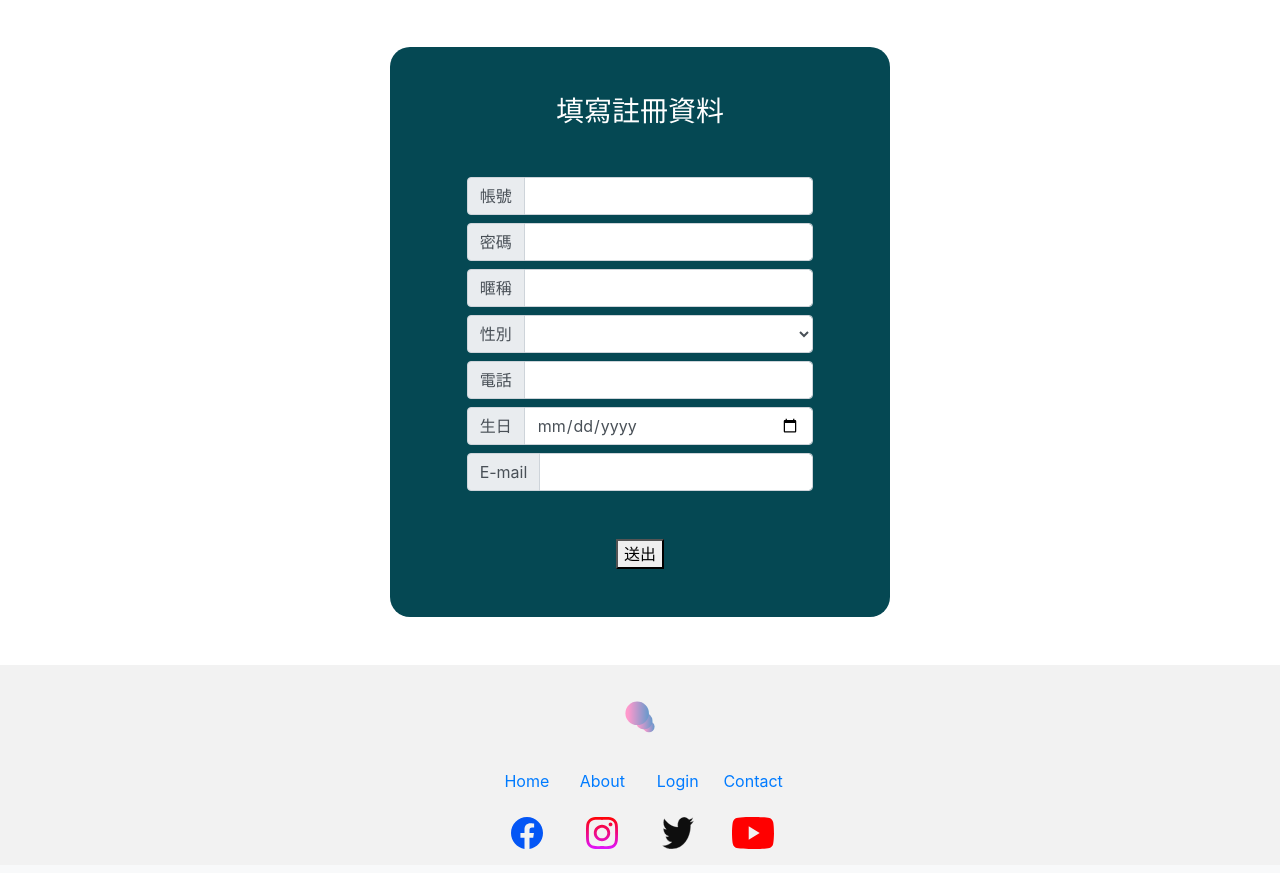
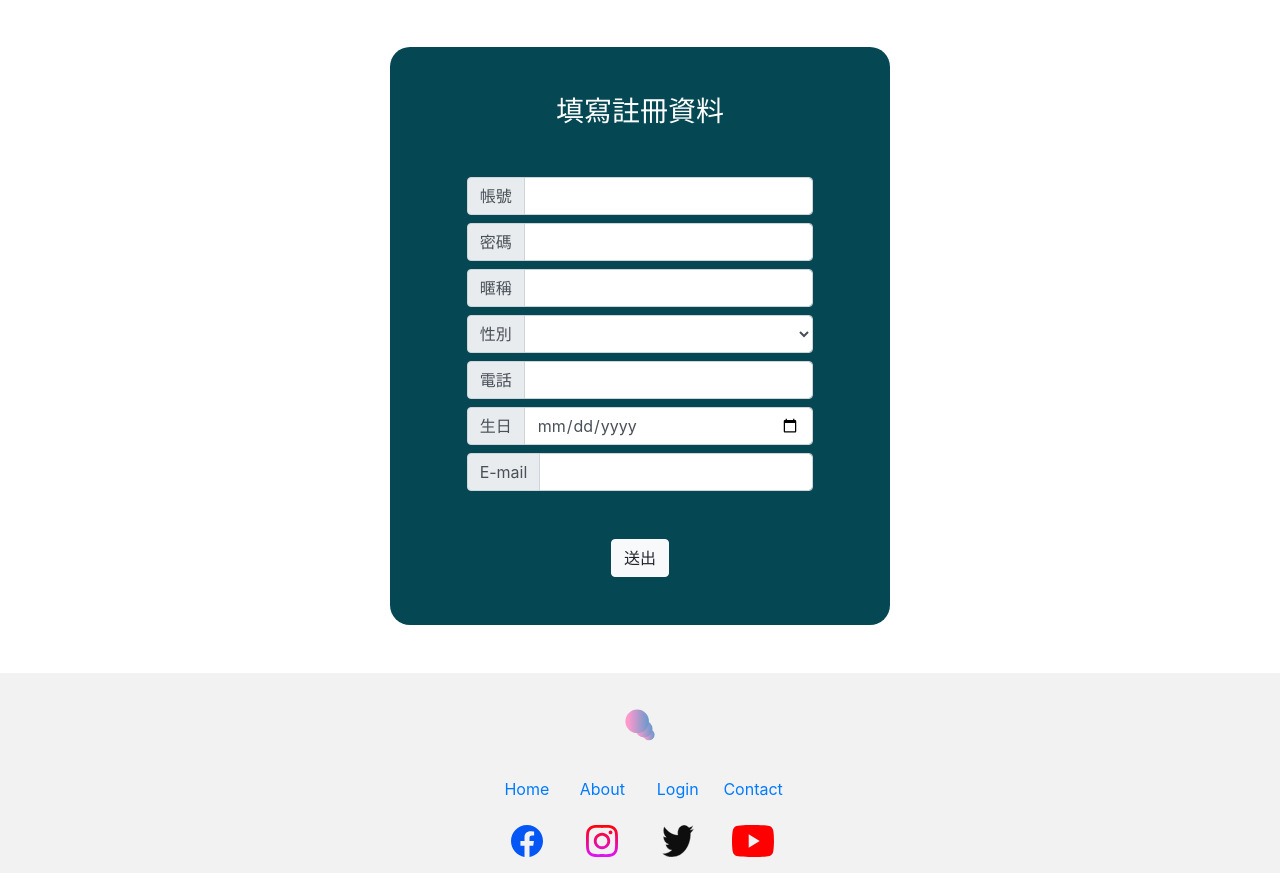
Before and after one commit to albert199577/vote_hw, a PHP site: page /index.php?do=reg in a window 1280 px wide. Shown: the part 375-1248 px from the top of the page. Before the commit the page ends 1224 px from the top, so only its background shows below. Run offline with PHP 8.4, Linux system fonts and the light colour scheme.

Commit message:
註冊layout

```diff
--- a/frontend/reg.php
+++ b/frontend/reg.php
@@ -1,4 +1,4 @@
-<div class="container p-5">
+<div class="container p-md-5 p-sm-3">
     <div class="mx-auto d-flex justify-content-center align-items-around" style="background-color: #054853; min-height:300px; border-radius: 20px;max-width: 500px;">
         <form action="./api/reg.php" method="POST">
         <h3 class="text-center m-5 text-white">填寫註冊資料</h3>
@@ -9,7 +9,7 @@
                     </div>
                     <input type="text" class="form-control" id="inlineFormInputGroupUsername" name="account" required>
                 </div>
-                <div class="input-group my-2">
+                <div class="input-group my-2 ">
                     <div class="input-group-prepend">
                         <div class="input-group-text">密碼</div>
                     </div>
@@ -50,7 +50,7 @@
                     <input type="email" class="form-control" id="inlineFormInputGroupUsername" name="email" required>
                 </div>
             </ul>
-            <button class="mx-auto d-block my-5" type="submit">送出</button>
+            <button class="mx-auto d-block my-5 btn btn-light" type="submit">送出</button>
         </form>
     </div>
 </div>
--- a/frontend/show_vote_list.php
+++ b/frontend/show_vote_list.php
@@ -42,7 +42,7 @@
                 echo "<li class='vote-box row flex-column text-center'>";
                 //question
                 // echo "<img src='./icon/youtube.svg' height='50%'>";
-                echo "<div class='h-50' style='background-color:#00bbbe'></div>";
+                echo "<div class='h-50' style='background: linear-gradient(#00bbbe, #1cc2e5)'></div>";
                 if (isset($_SESSION['user'])) {
                     echo "<a class='d-inline-block' href='index.php?do=vote&id={$value['id']}'>" . $value['topic'] . "</a>";
                 } else {
```
